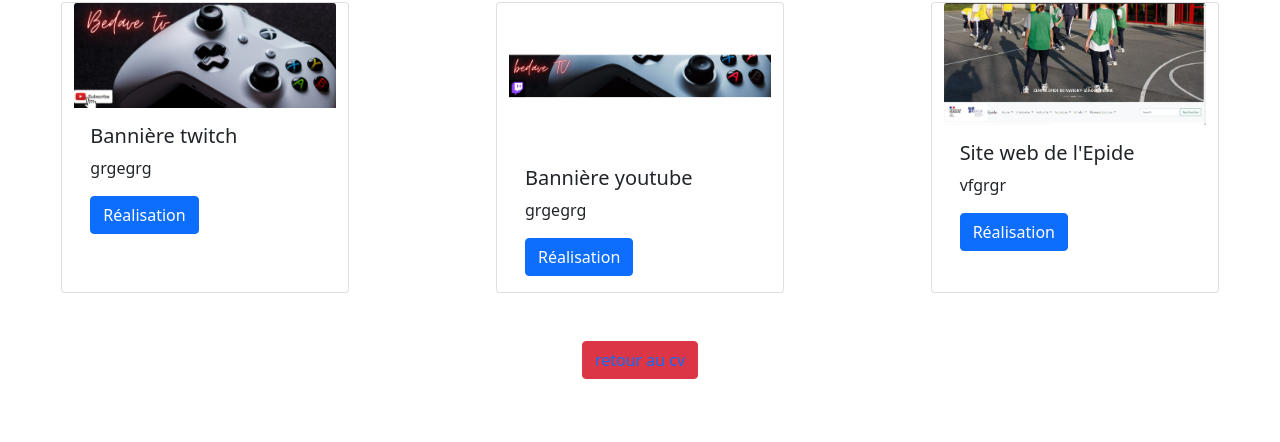
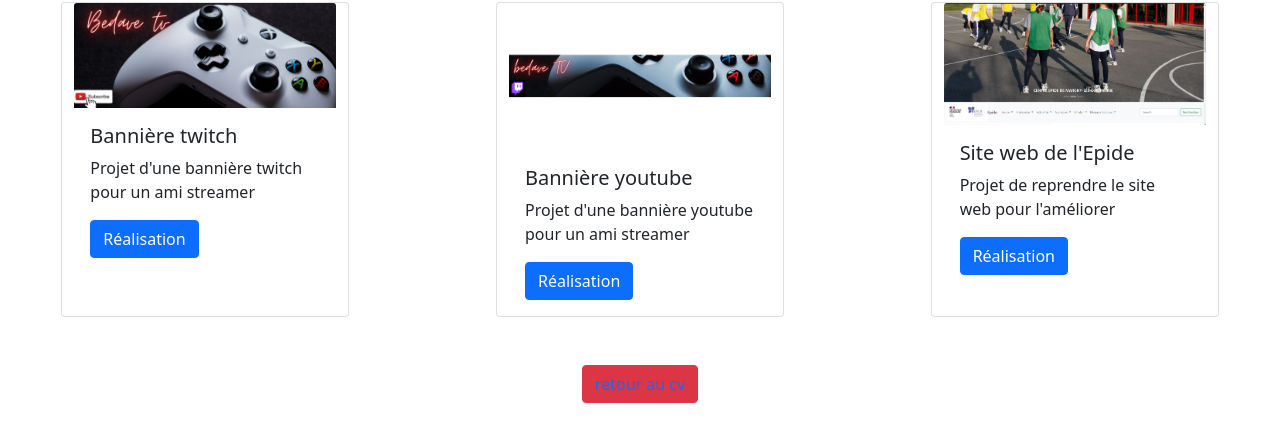
Before and after one commit to Elea29/CVboostrap, a plain HTML site: page projets.html in a window 1280 px wide. Shown: the part 54-496 px from the top of the page. Drawn offline with nearby package versions, Linux system fonts and the light colour scheme.

Commit message:
cv bootstrap

```diff
--- a/projets.html
+++ b/projets.html
@@ -21,7 +21,7 @@
             <img src="asset/img/bedave tv.png" class="card-img-top" alt="...">
             <div class="card-body">
               <h5 class="card-title">Bannière twitch</h5>
-              <p class="card-text">grgegrg</p>
+              <p class="card-text">Projet d'une bannière twitch pour un ami streamer</p>
               <a href="https://www.twitch.tv/beubeu_xxvii" class="btn btn-primary">Réalisation</a>
             </div>
             </div>
@@ -30,7 +30,7 @@
             <img src="asset/img/up.jpg" class="card-img-top" alt="...">
             <div class="card-body">
               <h5 class="card-title">Bannière youtube</h5>
-              <p class="card-text">grgegrg</p>
+              <p class="card-text">Projet d'une bannière youtube pour un ami streamer</p>
               <a href="https://www.youtube.com/channel/UClzpakVZTqXU0xKiU3o5V5Q" class="btn btn-primary">Réalisation</a>
             </div>
             </div>
@@ -39,7 +39,7 @@
             <img src="asset/img/Capture d’écran 2021-06-30 101854.png" class="card-img-top" alt="...">
             <div class="card-body">
               <h5 class="card-title">Site web de l'Epide</h5>
-              <p class="card-text">vfgrgr</p>
+              <p class="card-text">Projet de reprendre le site web pour l'améliorer</p>
               <a href="SitewebEpide.html" class="btn btn-primary">Réalisation</a>
             </div>
             </div>
```
